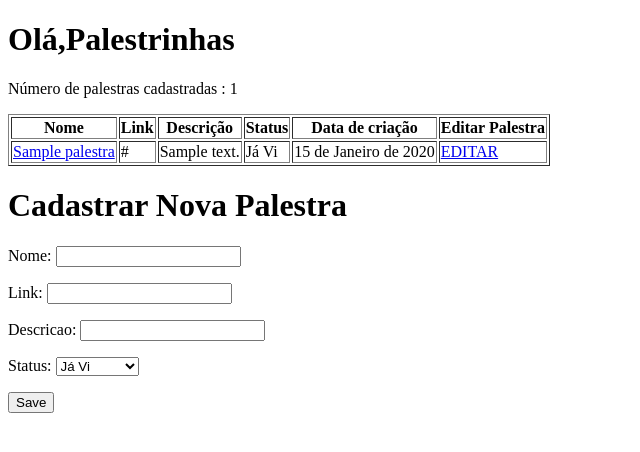
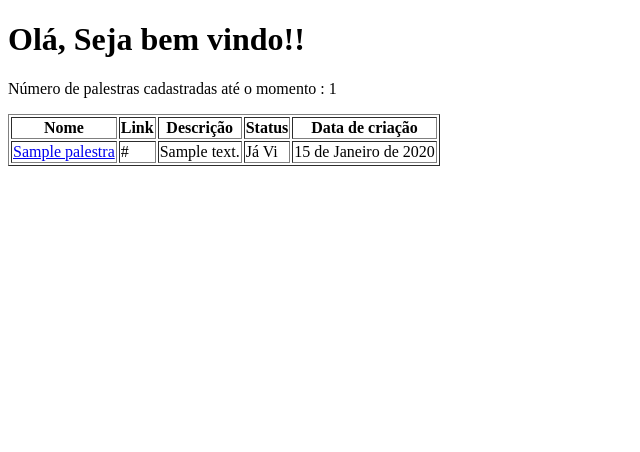
Before and after one commit to Carine-Neris/palestinhas, a Django app: page / in a window 1280 px wide. Shown: the part 68-520 px from the top of the page, without its empty margins (0-640 px from the left). Run offline with Django 4.2, Linux system fonts and the light colour scheme; a user stored in the database is signed in; tables that the repository leaves empty hold one stand-in row (values such as "Sample post").

Commit message:
resolve #4

```diff
--- a/palestrinhas/templates/palestras/index.html
+++ b/palestrinhas/templates/palestras/index.html
@@ -5,12 +5,15 @@
     <title>Palestrinhas</title>
 </head>
 <body>
-    <nav>
-        <p><a href="{% url 'palestrasuser'%}">Minhas Palestras</a></p>
-        <p><a href="{% url 'logout' %}">Logout</a></p>
-    </nav>
-    <h1>Olá,Palestrinhas</h1>
-    <p>Número de palestras cadastradas : {{ context|length }}</p>
+    {% if request.user.is_authenticated %}
+        <nav>
+            <p><a href="{% url 'palestrasuser'%}">Minhas Palestras</a></p>
+            <p><a href="{% url 'logout' %}">Logout</a></p>
+        </nav>
+    {% endif %}
+
+    <h1>Olá, Seja bem vindo!!</h1>
+    <p>Número de palestras cadastradas até o momento : {{ palestras|length }}</p>
     <table border="1">
         <tr>
             <th>Nome</th>
@@ -18,26 +21,16 @@
             <th>Descrição</th>
             <th>Status</th>
             <th>Data de criação</th>
-            <th>Editar Palestra</th>
         </tr>
-        {% for item in context %}
+        {% for palestra in palestras %}
             <tr>
-                <td><a href="{% url 'palestradetail' item.id %}">{{item.nome}}</a></td>
-                <td>{{item.link}}</td>
-                <td>{{item.descricao}}</td>
-                <td>{{item.status}}</td>
-                <td>{{item.data_criacao}}</td>
-                <td><a href="{% url 'palestraedit' item.id %}">EDITAR</a></td>
+                <td><a href="{% url 'palestradetail' palestra.id %}">{{palestra.nome}}</a></td>
+                <td>{{palestra.link}}</td>
+                <td>{{palestra.descricao}}</td>
+                <td>{{palestra.status}}</td>
+                <td>{{palestra.data_criacao}}</td>
             </tr>
         {% endfor %}
     </table>
-    {% if request.user.is_authenticated %}
-        <h1>Cadastrar Nova Palestra</h1>
-        <form action="{% url 'palestracreate' %}" method="post">
-            {% csrf_token %}
-            {{ form.as_p }}
-            <button type="submit">Save</button>
-        </form>
-    {% endif %}
 </body>
 </html>
--- a/palestrinhas/views.py
+++ b/palestrinhas/views.py
@@ -6,15 +6,14 @@ from .forms import PalestraForm, ComentariosForm
 
 def palestras(request):
     palestras = Palestras.objects.all().order_by('-data_criacao')
-    form = PalestraForm()
-    context = {'context': palestras, 'form': form}
+    context = {'palestras': palestras}
     return render(request, 'palestras/index.html', context)
 
 
 def palestras_by_user(request):
     palestras = Palestras.objects.filter(user=request.user.id)
     form = PalestraForm()
-    context = {'context': palestras, 'form': form}
+    context = {'palestas': palestras, 'form': form}
     return render(request,'palestras/palestras_by_user.html', context)
 
 
```
Also changed, not shown: palestrinhas/templates/palestras/palestra_edit.html (+10 -4 lines).
